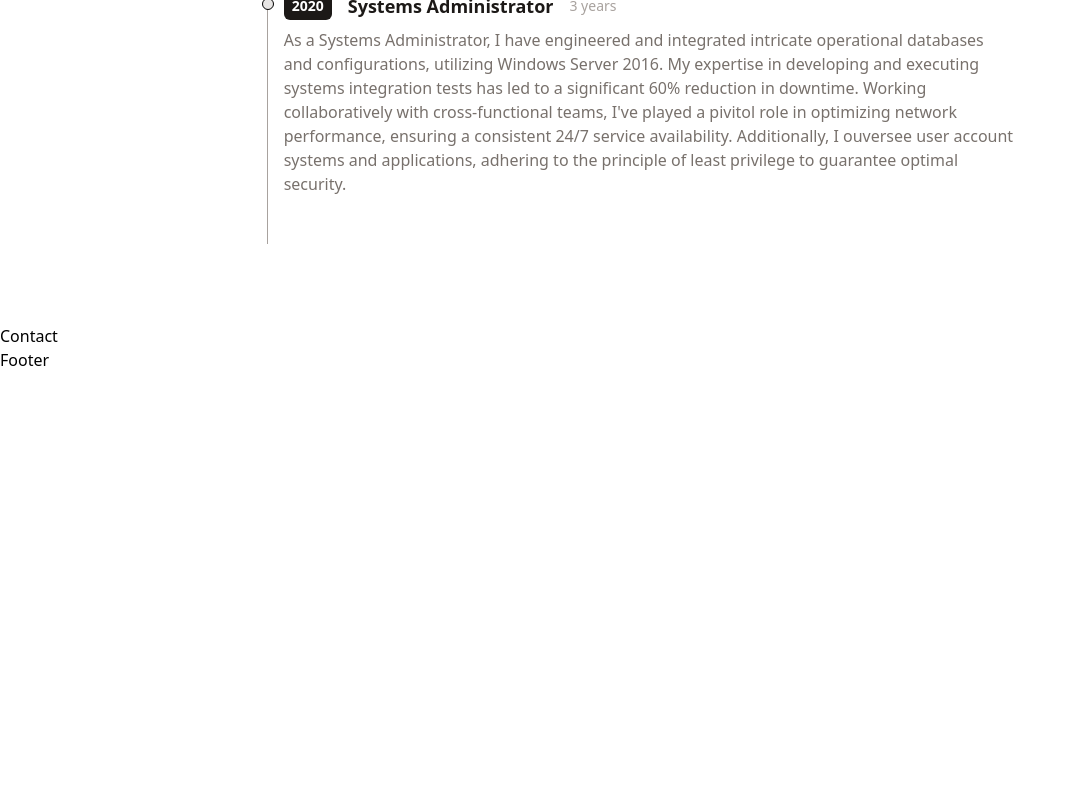
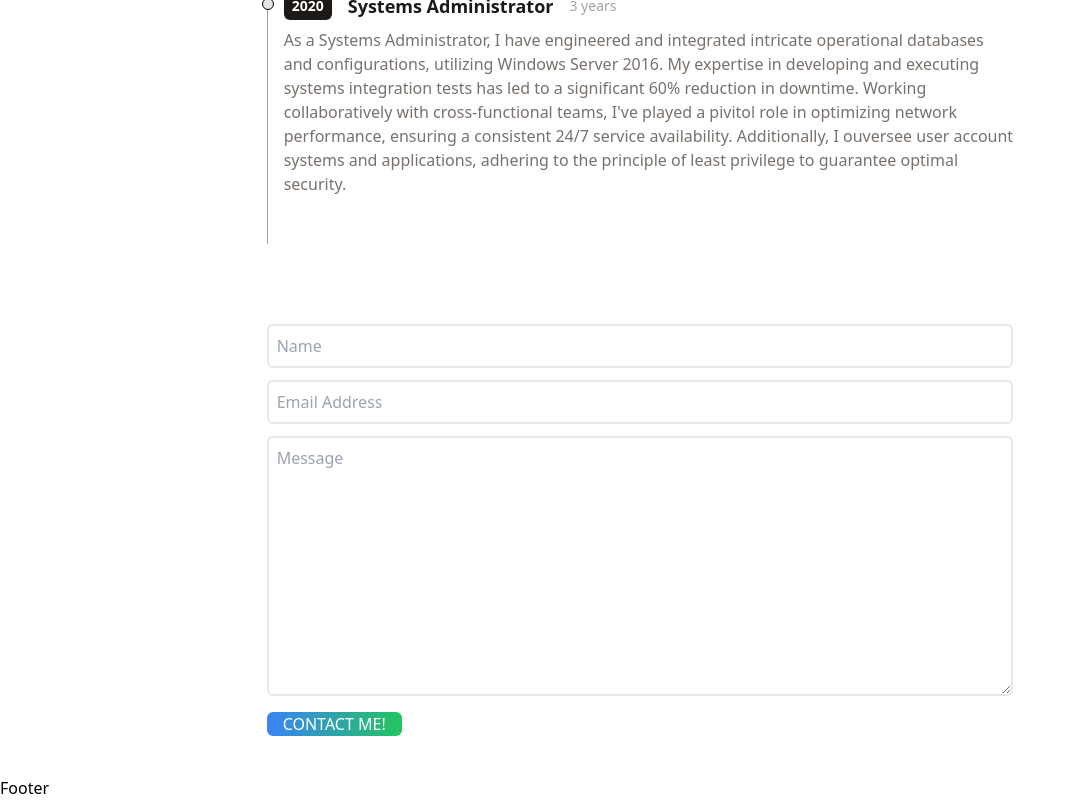
Before and after one commit to IlirHajdari/Reactfolio, a React (Vite) app: page / in a window 1280 px wide. Shown: the part 1164-1964 px from the top of the page, without its empty margins (0-1075 px from the left). Before the commit the page ends 1536 px from the top, so only its background shows below. Built offline with nearby package versions, Linux system fonts and the light colour scheme.

Commit message:
created the contact form and button

```diff
--- a/src/components/Contact.jsx
+++ b/src/components/Contact.jsx
@@ -1,5 +1,50 @@
 function Contact() {
-  return <div>Contact</div>;
+  return (
+    <div className="flex flex-col mb-10 mx-auto">
+      <div className="flex justify-center items-center">
+        <form
+          action="https://getform.io/f/90aa5a03-b07f-4237-8fb5-930ebcab70b2"
+          method="POST"
+          className="flex flex-col w-full md:w-7/12"
+        >
+          <input
+            type="text"
+            name="name"
+            placeholder="Name"
+            className="p-2 bg-transparent
+            border-2 rounded-md
+            focus:outline-none"
+          />
+          <input
+            type="text"
+            name="email"
+            placeholder="Email Address"
+            className="my-3 p-2 bg-transparent
+            border-2 rounded-md
+            focus:outline-none"
+          />
+          <textarea
+            name="message"
+            placeholder="Message"
+            rows="10"
+            className="p-2 mb-4 bg-transparent
+          border-2 rounded-md
+          focus:outline-none"
+          ></textarea>
+          <button
+            type="button"
+            className="text-center inline-block
+          px-4 opy-5 w-max text-base
+          font-medium rounded-md text-white
+          bg-gradient-to-r from-blue-500
+          to-green-500"
+          >
+            CONTACT ME!
+          </button>
+        </form>
+      </div>
+    </div>
+  );
 }
 
 export default Contact;
```
